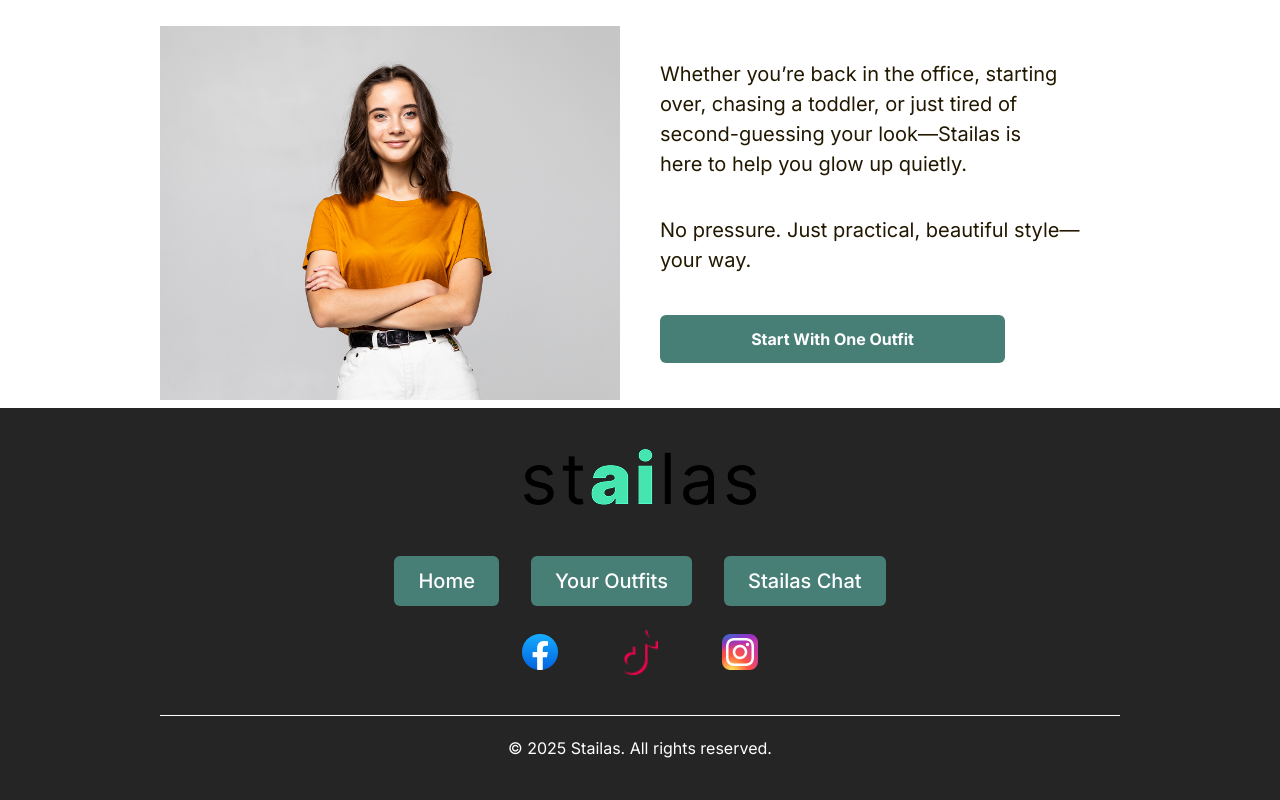
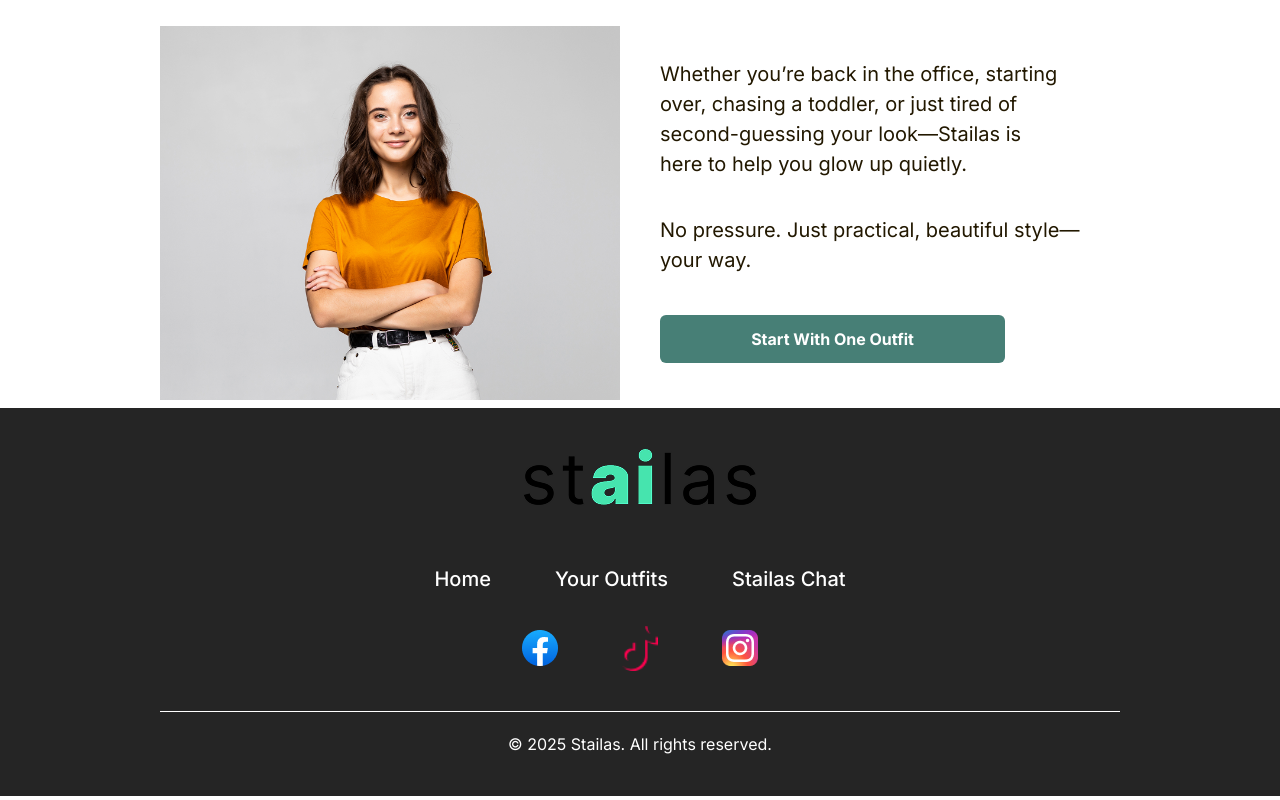
Before and after one commit to Sawjal-sikder/stailas, a React (Vite) app: page / in a window 1280 px wide. Shown: the part 4054-4854 px from the top of the page. Built offline with nearby package versions, Linux system fonts and the light colour scheme.

Commit message:
fixed footer button item

```diff
--- /dev/null
+++ b/src/component/navbar/NavLinkFooter.jsx
@@ -0,0 +1,15 @@
+import { NavLink } from 'react-router-dom';
+
+const NavLinkFooter = ({ to, label, icon: Icon, className }) => {
+  return (
+    <NavLink
+      to={to}
+      className={`flex items-center gap-2 px-4 py-2 lg:text-[20px] font-inter font-medium ${className}`}
+    >
+      {Icon && <Icon className="w-5 h-5" />}
+      <span>{label}</span>
+    </NavLink>
+  );
+};
+
+export default NavLinkFooter;
--- a/src/pages/home/footer/Footer.jsx
+++ b/src/pages/home/footer/Footer.jsx
@@ -4,7 +4,7 @@ import Logo from "../../../assets/logo/logo.png"
 import Facebook from ".././../../assets/image/footer/fb.png"
 import Instagram from ".././../../assets/image/footer/in.png"
 import Tiktok from ".././../../assets/image/footer/ti.png"
-import NavLinkButton from '../../../component/navbar/NavLinkButton'
+import NavLinkButton from '../../../component/navbar/NavLinkFooter'
 
 const Footer = () => {
   return (
```
